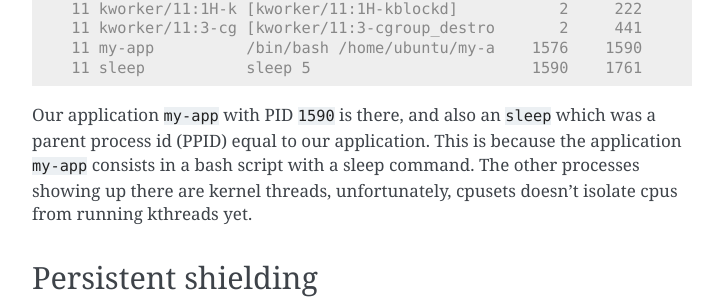
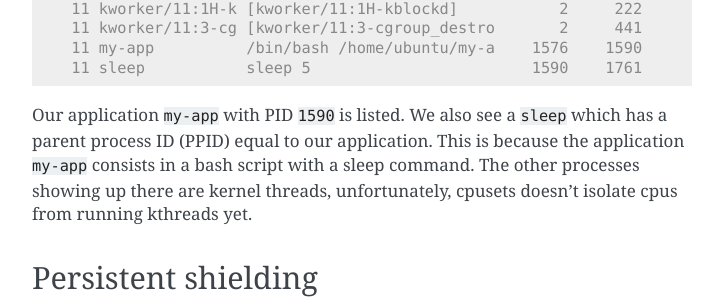
Before and after one commit to canonical/real-time-ubuntu-docs, a Sphinx documentation site: the page built from docs/how-to/using-cpusets.md, in a window 1280 px wide and 900 px high, scrolled down 2441 px. Shown: the part 157-456 px from the top of the window, without its empty margins (388-1111 px from the left). Built offline with Sphinx 7.4.7, drawn with Linux system fonts in a browser that asks for light colours.

Commit message:
feat: break long sentence into two
Signed-off-by: Lincoln Wallace <lincoln.wallace@canonical.com>

````diff
--- a/docs/how-to/using-cpusets.md
+++ b/docs/how-to/using-cpusets.md
@@ -103,7 +103,8 @@ $ ps -eLo psr,comm,args,ppid,pid, | grep '^ 11'
  11 sleep           sleep 5                        1590    1761
 ```
 
-Our application `my-app` with PID `1590` is there, and also an `sleep` which was a parent process id (PPID) equal to our application.
+Our application `my-app` with PID `1590` is listed.
+We also see a `sleep` which has a parent process ID (PPID) equal to our application.
 This is because the application `my-app` consists in a bash script with a sleep command.
 The other processes showing up there are kernel threads, unfortunately, cpusets doesn't isolate cpus from running kthreads yet.
 
````
